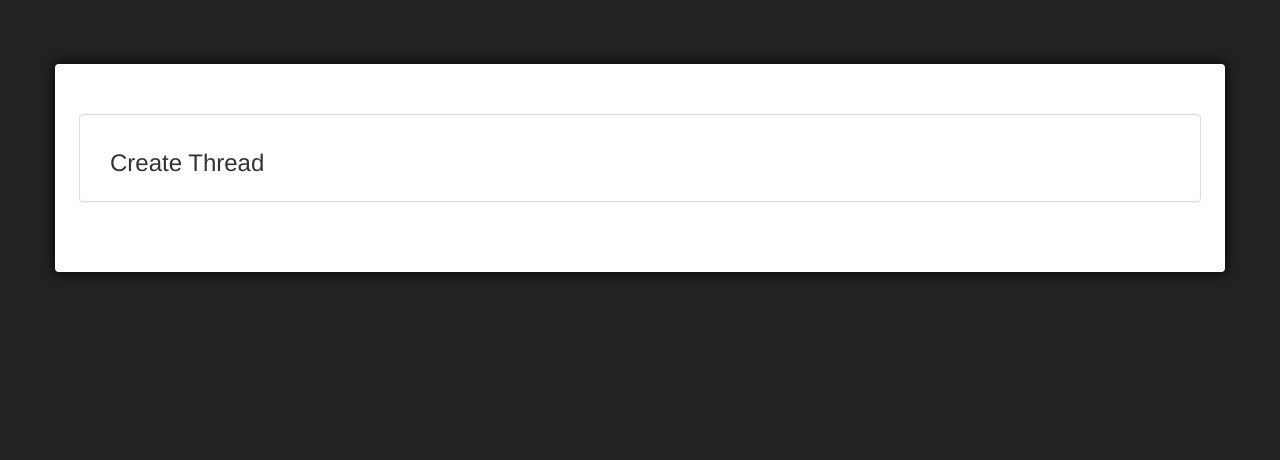
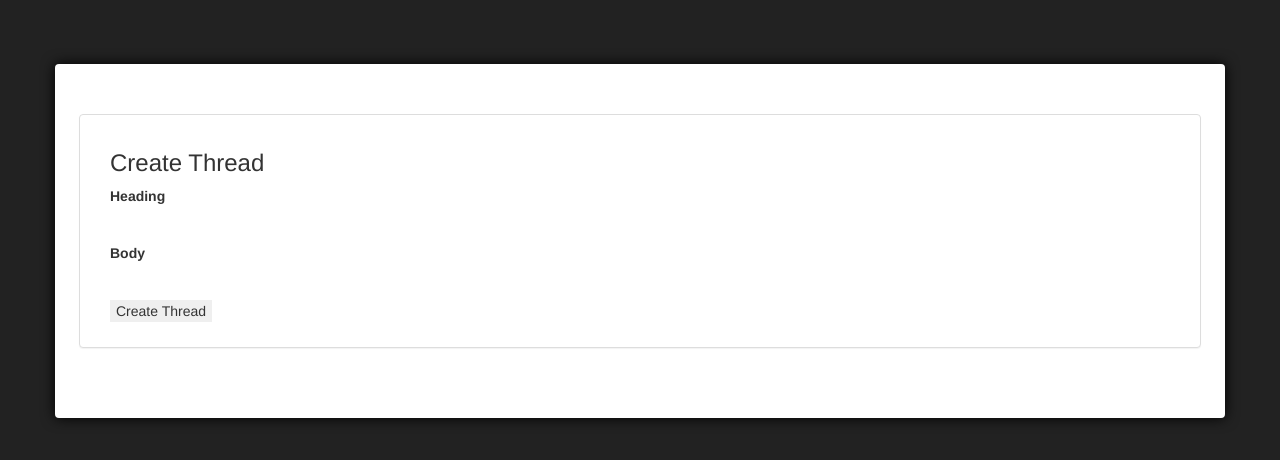
Before and after one commit to BitFracture/condensation, a Flask app: page /create/thread/ in a window 1280 px wide. Shown: the part 52-512 px from the top of the page. Run offline with Flask 2, Linux system fonts and the light colour scheme; some libraries are stand-ins or nearby versions.

Commit message:
added forms support and submit button

```diff
--- a/condensation-forum/application.py
+++ b/condensation-forum/application.py
@@ -17,6 +17,7 @@ from configLoader import ConfigLoader
 from googleOAuthManager import GoogleOAuthManager
 from data.session import SessionManager
 from data import query
+from forms import CreateThreadForm
 
 
 
@@ -27,6 +28,8 @@ application = Flask(__name__)
 config = ConfigLoader("config.local.json")
 # Enable encrypted session, required for OAuth to stick
 application.secret_key = config.get("sessionSecret")
+#used for form validation
+application.config["SECRET_KEY"]=config.get("sessionSecret")
 
 # Set up service handles
 botoSession = boto3.Session(
@@ -79,8 +82,8 @@ def indexGetHandler():
     return bodyTemplate.render(body = homeRendered, user = user )
 
 
+@authManager.requireAuthentication
 @application.route('/', methods=['POST'])
-@authManager.requireAuthentication
 def indexPostHandler():
     """
     Outputs the user's submission to console and returns index GET response.
@@ -91,10 +94,22 @@ def indexPostHandler():
 
     return indexGetHandler()
 
-@application.route('/create/thread/', methods=['GET'])
+@authManager.requireAuthentication
+@application.route("/create/thread/", methods=["GET", "POST"])
 def createThreadHandler():
     """Renders the thread creation screen """
-    rendered = createThreadTemplate.render()
+
+    #do not allow unauthenticated users to submit
+    form = CreateThreadForm()
+
+    if form.validate_on_submit():
+        #TODO validate files and recreate the form
+        return redirect(url_for("indexPostHandler"))
+
+    #TODO error handling
+
+    #Render it and submit to user
+    rendered = createThreadTemplate.render(form=form)
     return bodyTemplate.render(body=rendered)
 
 @application.route("/thread/<int:tid>)", methods=["GET"])
--- /dev/null
+++ b/condensation-forum/forms.py
@@ -0,0 +1,10 @@
+"""Representation of forms for flask wtf"""
+from flask_wtf import FlaskForm
+from wtforms import StringField, SubmitField
+from wtforms.validators import DataRequired
+
+class CreateThreadForm(FlaskForm):
+    """Class representing the create thread form"""
+    heading = StringField("Heading", validators=[DataRequired()])
+    body = StringField("Body", validators=[DataRequired()])
+    submit = SubmitField("Create Thread")
--- a/condensation-forum/requirements.txt
+++ b/condensation-forum/requirements.txt
@@ -7,3 +7,4 @@ boto3
 Flask-OAuthlib
 SQLAlchemy
 psycopg2-binary
+flask-wtf
--- a/condensation-forum/templates/createThread.html
+++ b/condensation-forum/templates/createThread.html
@@ -8,6 +8,22 @@
                             <h3>Create Thread</h3>
                         </div>
                     </div>
+                    <div class="row">
+                        <div class="col-md-12">
+                            <form action="" method="post">
+                                {{ form.hidden_tag() }}
+                                <p>
+                                {{ form.heading.label }}<br>
+                                {{ form.heading(size=32) }}
+                                </p>
+                                <p>
+                                {{ form.body.label }}<br>
+                                {{ form.body(size=32) }}
+                                </p>
+                                <p>{{ form.submit() }}</p>
+                            </form>
+                        </div>
+                    </div>
                 </div>
             </div>
         </div>
```
